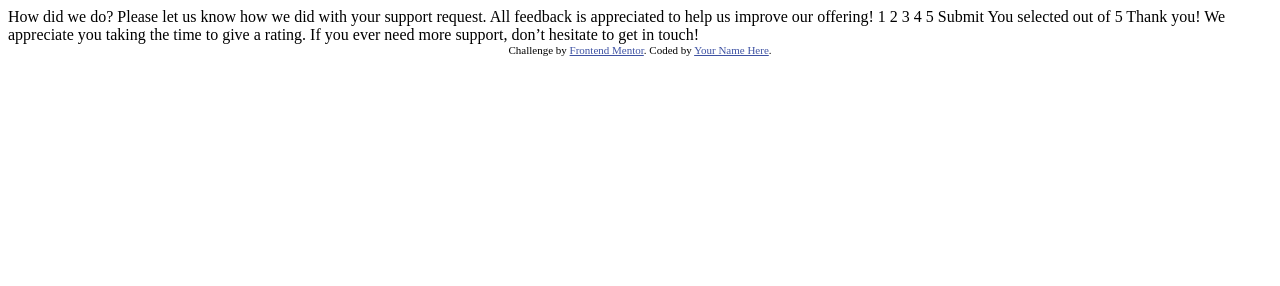
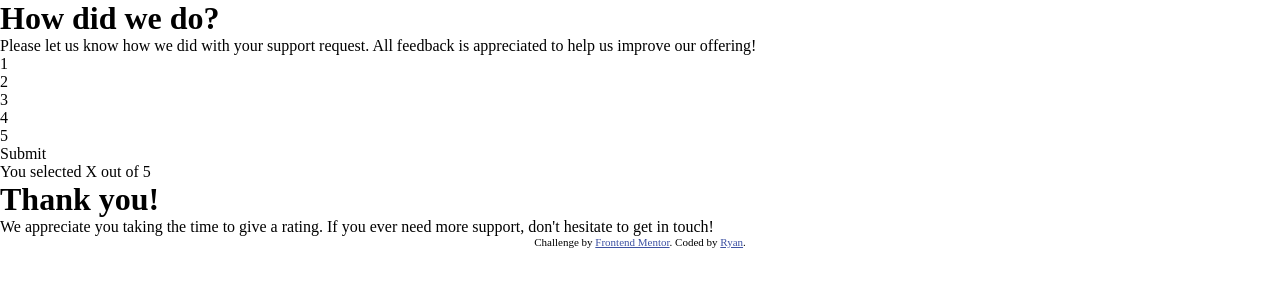
Before and after one commit to rygho90/front-end-mentor, a plain HTML site: page interactive-rating-component-main/index.html in a window 1280 px wide. Drawn offline with Linux system fonts and the light colour scheme.

Commit message:
Add HTML

```diff
--- a/interactive-rating-component-main/index.html
+++ b/interactive-rating-component-main/index.html
@@ -1,49 +1,60 @@
 <!DOCTYPE html>
 <html lang="en">
   <head>
-  <meta charset="UTF-8">
-  <meta name="viewport" content="width=device-width, initial-scale=1.0"> <!-- displays site properly based on user's device -->
+    <meta charset="UTF-8" />
+    <meta name="viewport" content="width=device-width, initial-scale=1.0" />
+    <!-- displays site properly based on user's device -->
 
-  <link rel="icon" type="image/png" sizes="32x32" href="./images/favicon-32x32.png">
+    <link
+      rel="icon"
+      type="image/png"
+      sizes="32x32"
+      href="./images/favicon-32x32.png"
+    />
 
     <title>Frontend Mentor | Interactive rating component</title>
 
-  <!-- Feel free to remove these styles or customise in your own stylesheet 👍 -->
-  <style>
-    .attribution { font-size: 11px; text-align: center; }
-    .attribution a { color: hsl(228, 45%, 44%); }
-  </style>
+    <link rel="stylesheet" href="style.css" />
   </head>
   <body>
-
     <!-- Rating state start -->
-
-  How did we do?
-
-  Please let us know how we did with your support request. All feedback is appreciated
-  to help us improve our offering!
-
-  1 2 3 4 5
-
-  Submit
-
+    <div class="rating-container">
+      <div class="icon"></div>
+      <h1 class="main-heading">How did we do?</h1>
+      <p class="p-text">
+        Please let us know how we did with your support request. All feedback is
+        appreciated to help us improve our offering!
+      </p>
+      <div class="number-container">
+        <div class="number-box">1</div>
+        <div class="number-box">2</div>
+        <div class="number-box">3</div>
+        <div class="number-box">4</div>
+        <div class="number-box">5</div>
+      </div>
+      <div class="submit-btn">Submit</div>
+    </div>
     <!-- Rating state end -->
 
     <!-- Thank you state start -->
-
-  You selected <!-- Add rating here --> out of 5
-
-  Thank you!
-
-  We appreciate you taking the time to give a rating. If you ever need more support,
-  don’t hesitate to get in touch!
-
+    <div class="thank-you-container">
+      <div class="phone-image"></div>
+      <div class="rating-output">
+        You selected <span class="dynamic-rating">X</span> out of 5
+      </div>
+      <h1 class="main-heading">Thank you!</h1>
+      <p class="p-text">
+        We appreciate you taking the time to give a rating. If you ever need
+        more support, don't hesitate to get in touch!
+      </p>
+    </div>
     <!-- Thank you state end -->
 
-
     <div class="attribution">
-    Challenge by <a href="https://www.frontendmentor.io?ref=challenge" target="_blank">Frontend Mentor</a>.
-    Coded by <a href="#">Your Name Here</a>.
+      Challenge by
+      <a href="https://www.frontendmentor.io?ref=challenge" target="_blank"
+        >Frontend Mentor</a
+      >. Coded by <a href="#">Ryan</a>.
     </div>
   </body>
 </html>
--- /dev/null
+++ b/interactive-rating-component-main/style.css
@@ -0,0 +1,10 @@
+*,
+*::after,
+*::before {
+    box-sizing: border-box;
+    margin: 0;
+    padding: 0;
+}
+
+.attribution { font-size: 11px; text-align: center; }
+.attribution a { color: hsl(228, 45%, 44%); }
```
Lines whose indentation alone changed are shown as unchanged.
